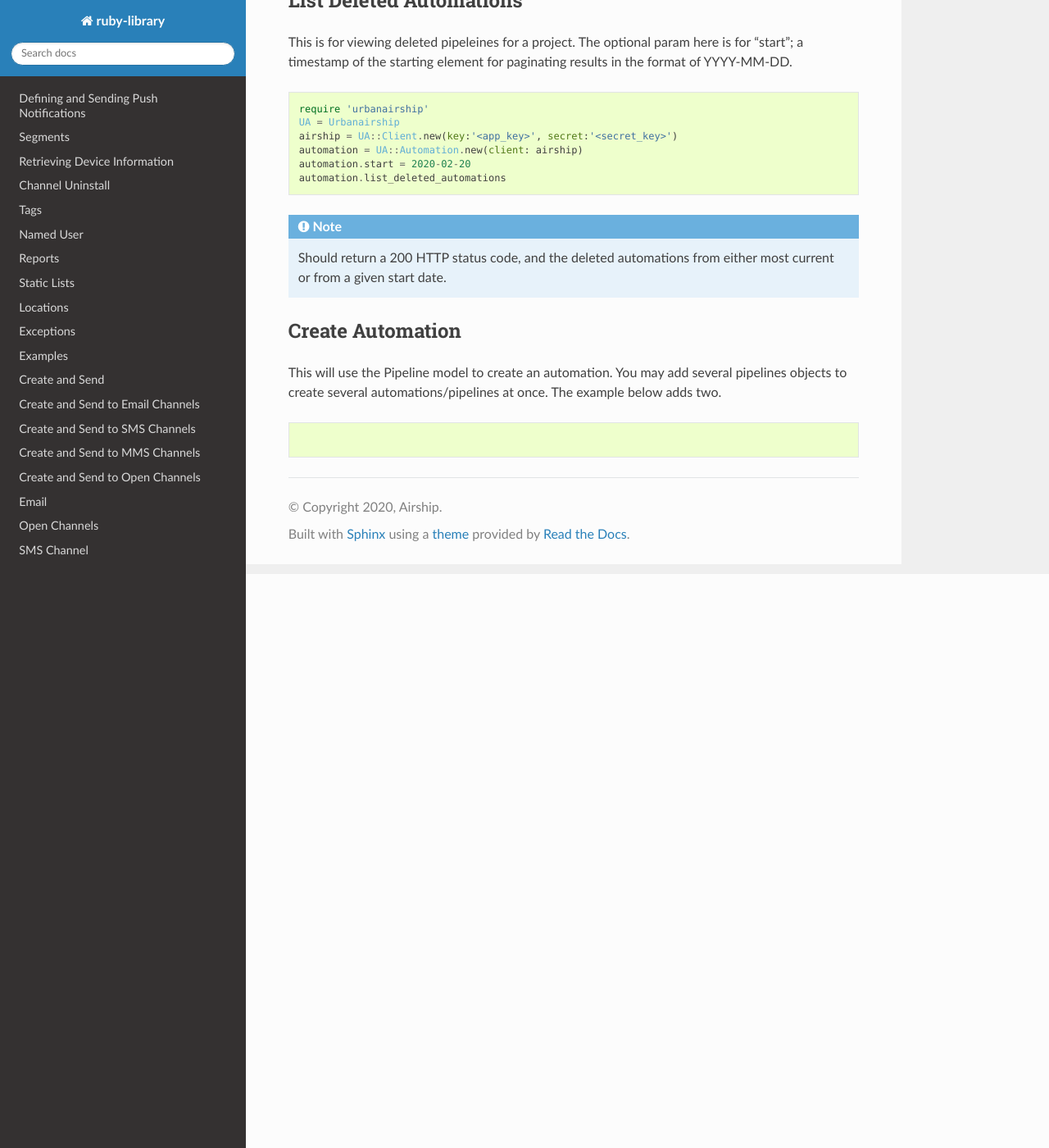
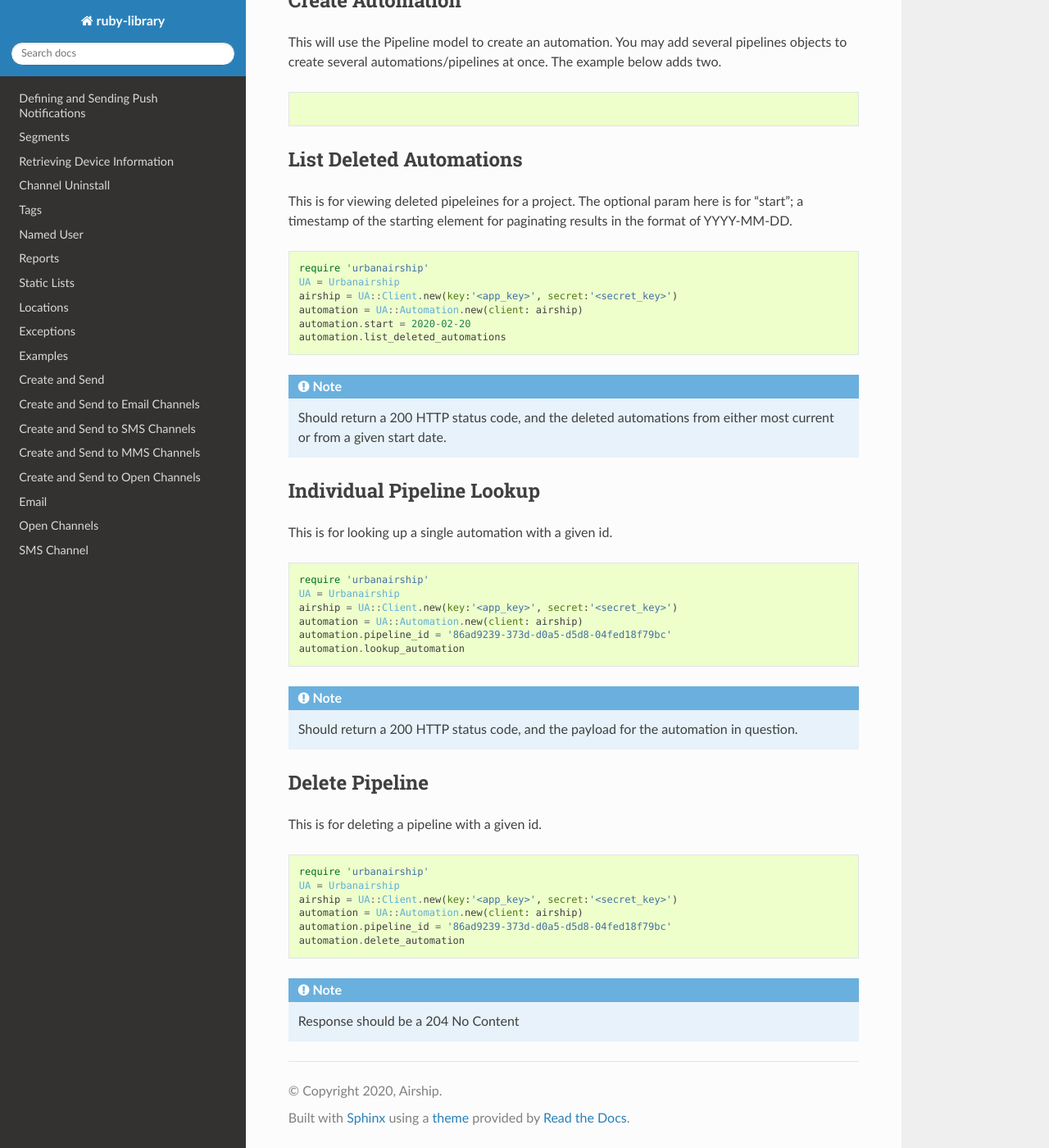
Before and after one commit to urbanairship/ruby-library, a Sphinx documentation site: the page built from docs/automations.rst, in a window 1280 px wide and 1400 px high, scrolled down 700 px. Shown: the whole window at 82% size. Built offline with Sphinx 7.4.7 and the Read the Docs theme 2.0.0, drawn with Linux system fonts in a browser that asks for light colours; the version number could not be read and is left out.

Commit message:
adds documentation for new endpoints

```diff
--- a/docs/automations.rst
+++ b/docs/automations.rst
@@ -26,6 +26,15 @@ following example a limit query of 5 will be added to the URI.
 
   Should return a 200 HTTP status code, and 5 of the most recent Automations
 
+Create Automation
+-----------------
+
+This will use the Pipeline model to create an automation. You may add several
+pipelines objects to create several automations/pipelines at once. The example
+below adds two.
+
+.. code-block:: ruby
+
 List Deleted Automations
 ------------------------
 
@@ -46,11 +55,38 @@ a timestamp of the starting element for paginating results in the format of YYYY
   Should return a 200 HTTP status code, and the deleted automations from either most current
   or from a given start date.
 
-Create Automation
------------------
+Individual Pipeline Lookup
+--------------------------
 
-This will use the Pipeline model to create an automation. You may add several
-pipelines objects to create several automations/pipelines at once. The example
-below adds two.
+This is for looking up a single automation with a given id.
 
 .. code-block:: ruby
+
+    require 'urbanairship'
+    UA = Urbanairship
+    airship = UA::Client.new(key:'<app_key>', secret:'<secret_key>')
+    automation = UA::Automation.new(client: airship)
+    automation.pipeline_id = '86ad9239-373d-d0a5-d5d8-04fed18f79bc'
+    automation.lookup_automation
+
+.. note::
+
+  Should return a 200 HTTP status code, and the payload for the automation in question.
+
+Delete Pipeline
+---------------
+
+This is for deleting a pipeline with a given id.
+
+.. code-block:: ruby
+
+    require 'urbanairship'
+    UA = Urbanairship
+    airship = UA::Client.new(key:'<app_key>', secret:'<secret_key>')
+    automation = UA::Automation.new(client: airship)
+    automation.pipeline_id = '86ad9239-373d-d0a5-d5d8-04fed18f79bc'
+    automation.delete_automation
+
+.. note::
+
+    Response should be a 204 No Content
```
